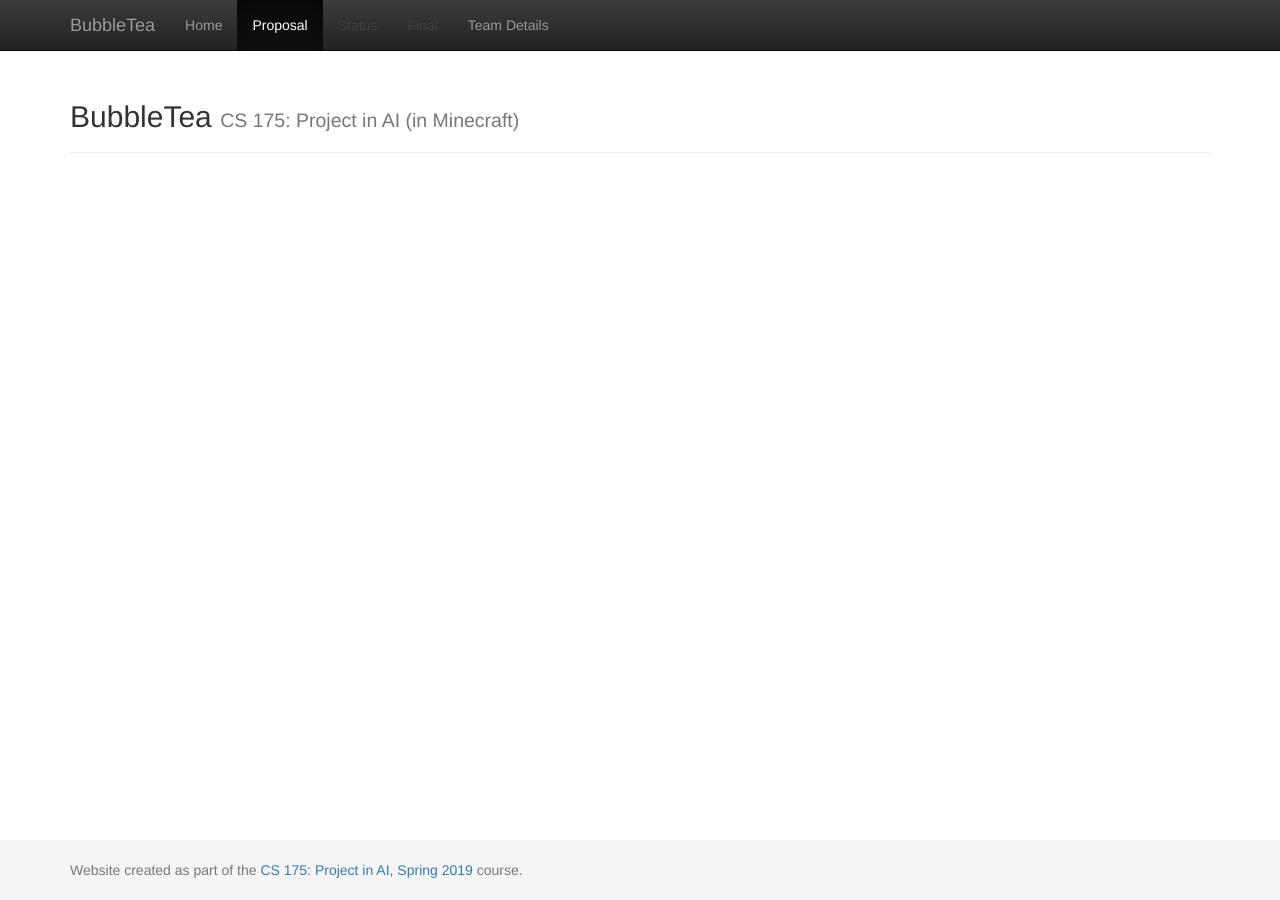
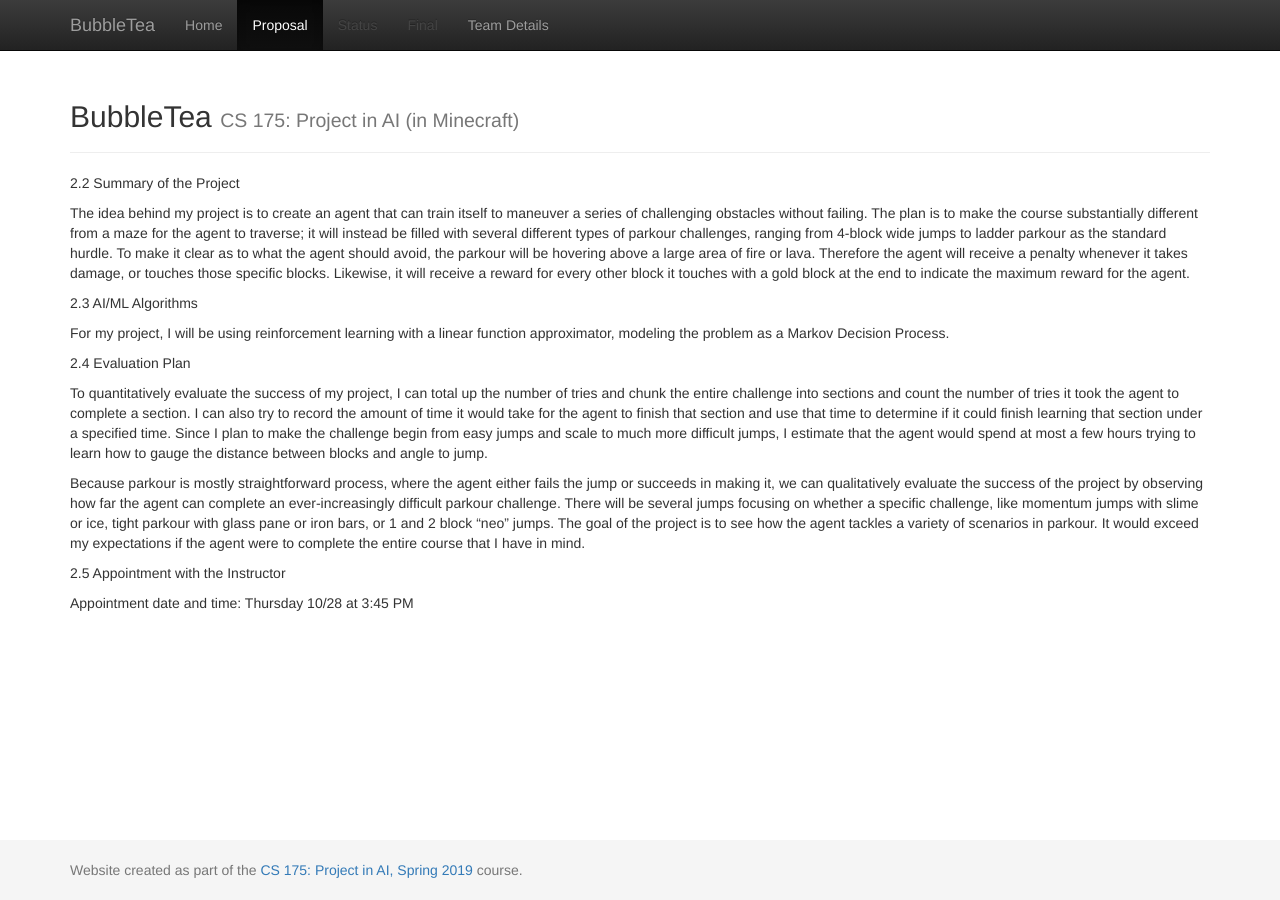
Before and after one commit to pkjang/BubbleTea, a Jekyll site: the page built from docs/proposal.md, in a window 1280 px wide. Built offline with Jekyll 4.4.1, drawn with Linux system fonts in a browser that asks for light colours.

Commit message:
Update proposal.md

```diff
--- a/docs/proposal.md
+++ b/docs/proposal.md
@@ -2,3 +2,41 @@
 layout: default
 title:  Proposal
 ---
+
+2.2 Summary of the Project
+
+The idea behind my project is to create an agent that can train itself to maneuver a series of challenging obstacles without failing.
+The plan is to make the course substantially different from a maze for the agent to traverse; it will instead be filled with several
+different types of parkour challenges, ranging from 4-block wide jumps to ladder parkour as the standard hurdle. To make it clear as to
+what the agent should avoid, the parkour will be hovering above a large area of fire or lava. Therefore the agent will receive a penalty
+whenever it takes damage, or touches those specific blocks. Likewise, it will receive a reward for every other block it touches with a gold block
+at the end to indicate the maximum reward for the agent.
+
+
+
+2.3 AI/ML Algorithms
+
+For my project, I will be using reinforcement learning with a linear function approximator, modeling the problem as a Markov Decision Process.
+
+
+
+2.4 Evaluation Plan
+
+To quantitatively evaluate the success of my project, I can total up the number of tries and chunk the entire challenge into sections and count the
+number of tries it took the agent to complete a section. I can also try to record the amount of time it would take for the agent to finish that section
+and use that time to determine if it could finish learning that section under a specified time. Since I plan to make the challenge begin from easy jumps and
+scale to much more difficult jumps, I estimate that the agent would spend at most a few hours trying to learn how to gauge the distance between blocks and angle
+to jump.
+
+
+
+Because parkour is mostly straightforward process, where the agent either fails the jump or succeeds in making it, we can qualitatively evaluate the success of the
+project by observing how far the agent can complete an ever-increasingly difficult parkour challenge. There will be several jumps focusing on whether a
+specific challenge, like momentum jumps with slime or ice, tight parkour with glass pane or iron bars, or 1 and 2 block "neo" jumps. The goal of the project is to see
+how the agent tackles a variety of scenarios in parkour. It would exceed my expectations if the agent were to complete the entire course that I have in mind.
+
+
+
+2.5 Appointment with the Instructor
+
+Appointment date and time: Thursday 10/28 at 3:45 PM
```
